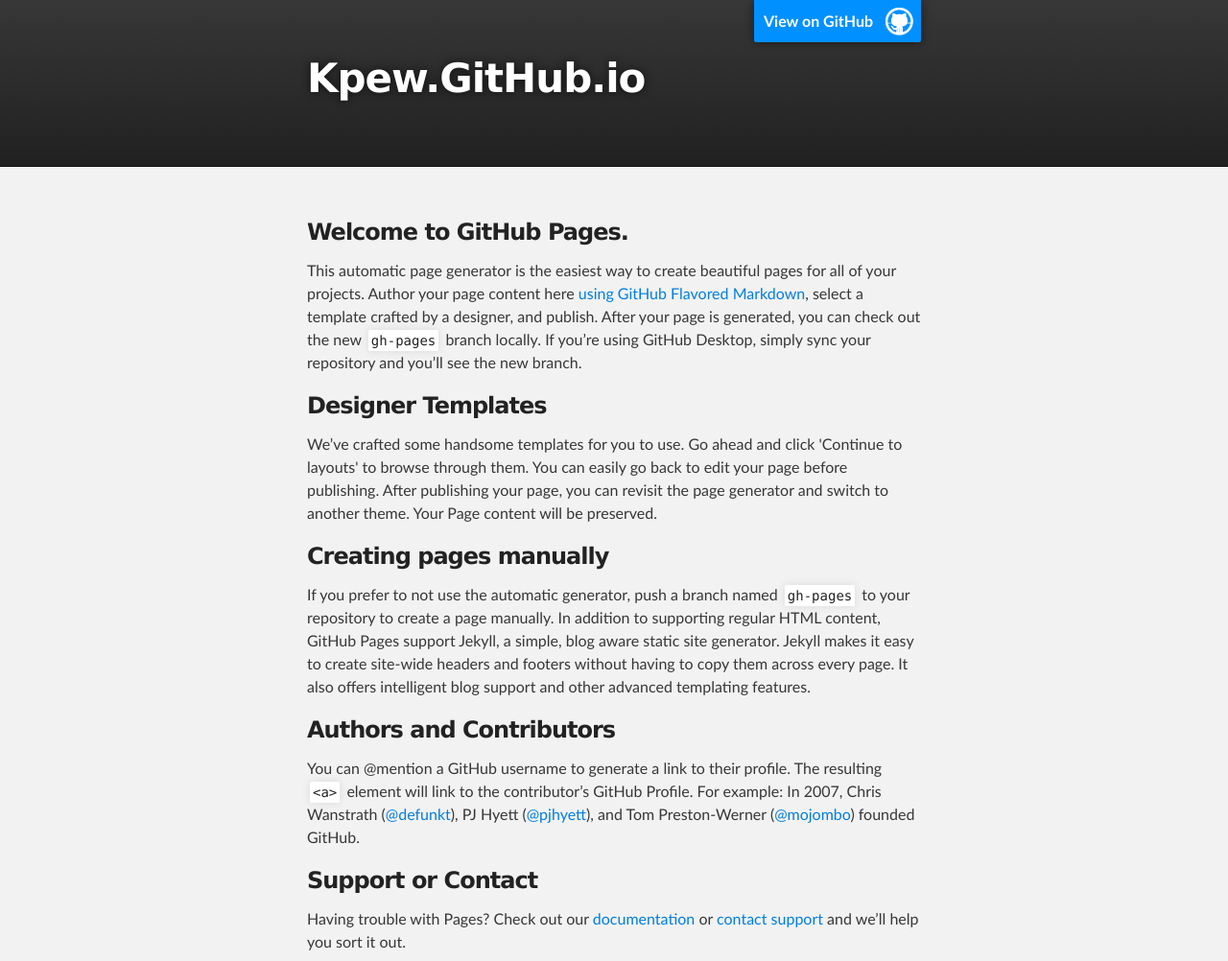
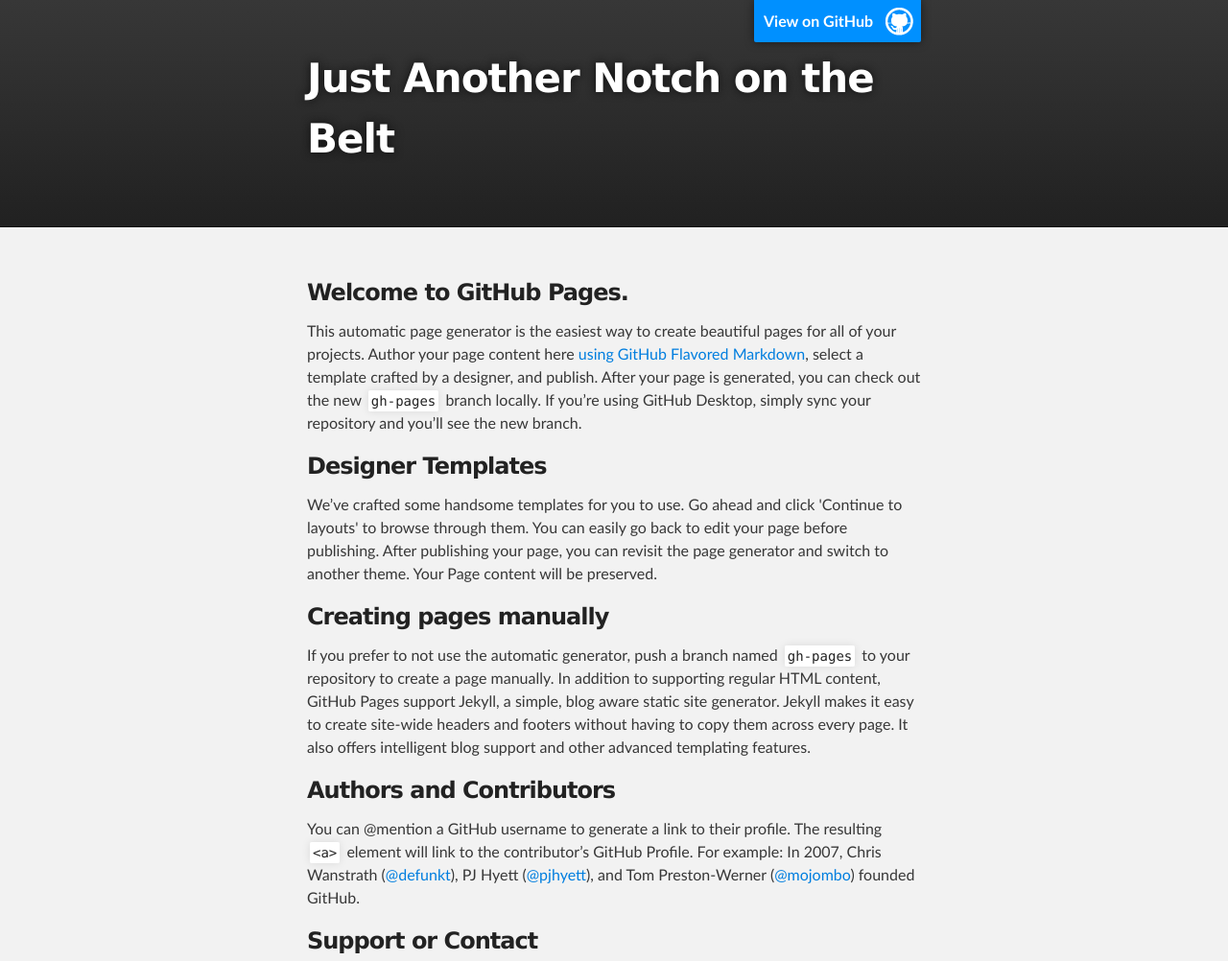
Before and after one commit to kpew/kpew.github.io, a plain HTML site: page index.html in a window 1280 px wide. Shown: the top 1002 px of the page at 96% size. Drawn offline with Linux system fonts and the light colour scheme.

Commit message:
Update index.html

```diff
--- a/index.html
+++ b/index.html
@@ -8,7 +8,7 @@
 
     <link rel="stylesheet" type="text/css" media="screen" href="stylesheets/stylesheet.css">
 
-    <title>Just Another Notch on the Belt</title>
+    <title>kpew.github.io</title>
   </head>
 
   <body>
@@ -18,7 +18,7 @@
         <header class="inner">
           <a id="forkme_banner" href="https://github.com/kpew">View on GitHub</a>
 
-          <h1 id="project_title">Kpew.GitHub.io</h1>
+          <h1 id="project_title">Just Another Notch on the Belt</h1>
           <h2 id="project_tagline"></h2>
 
         </header>
```
